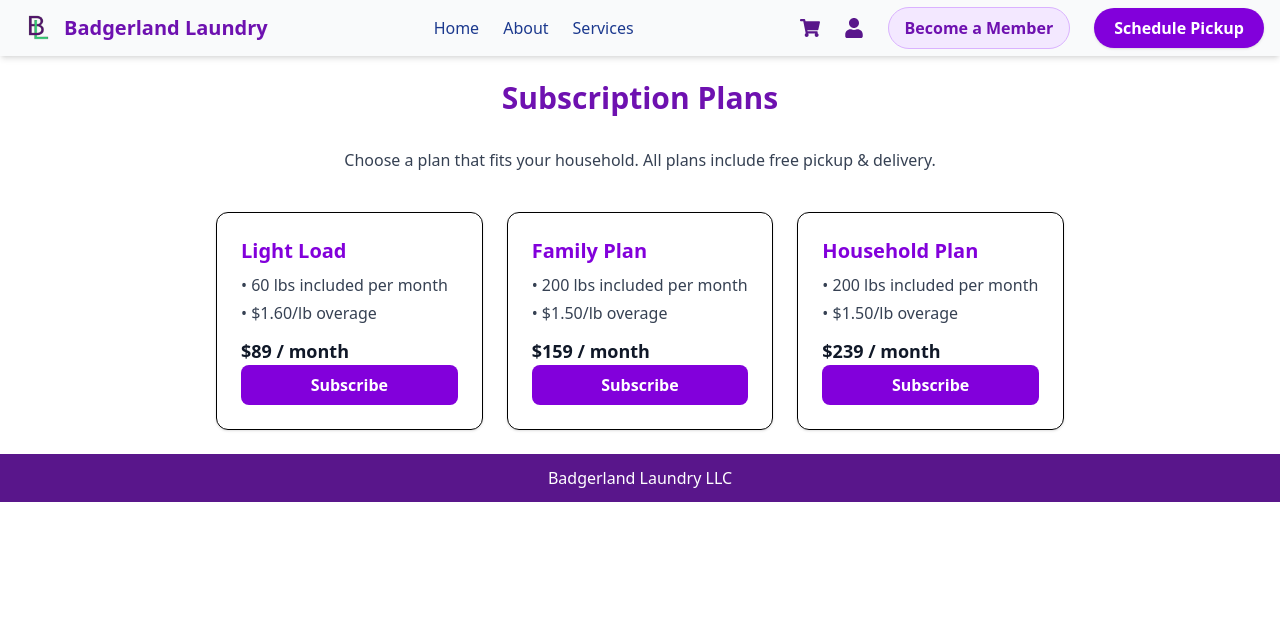
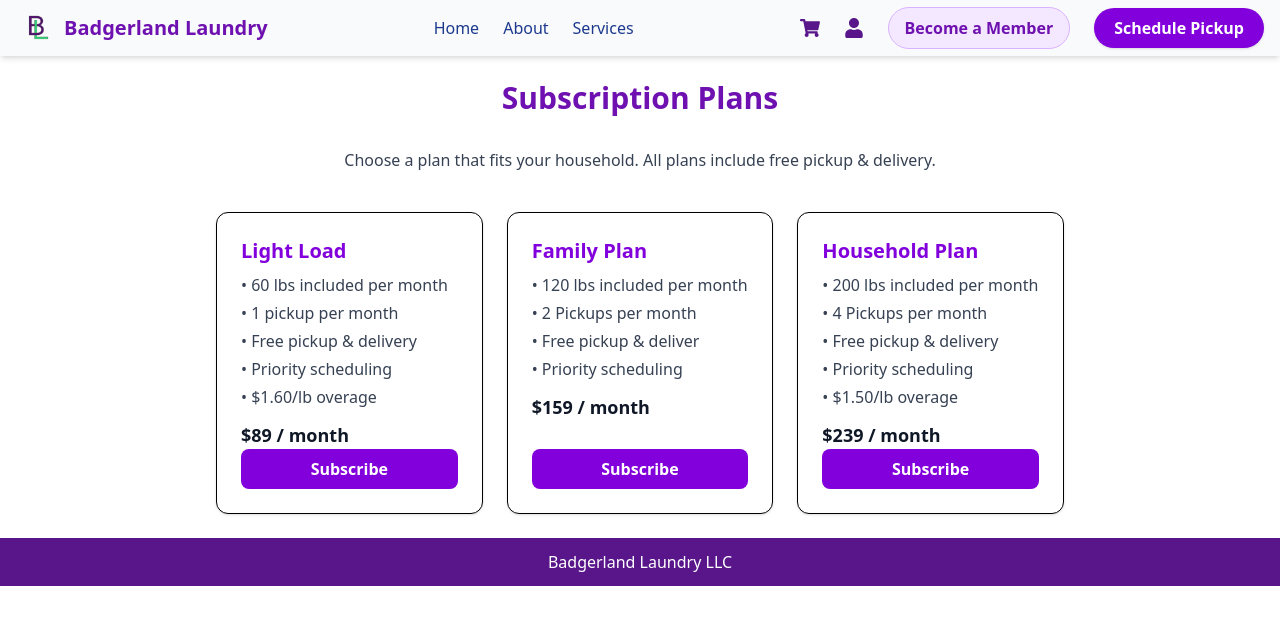
Before and after one commit to Badgerland608/BadgerlandSite, a React (Vite) app: page /plans in a window 1280 px wide. Shown: the top 624 px of the page. Built offline with nearby package versions, Linux system fonts and the light colour scheme; no server answers.

Commit message:
updated plans page

```diff
--- a/src/Plans.jsx
+++ b/src/Plans.jsx
@@ -17,6 +17,9 @@ export default function Plans() {
         <div className="border rounded-xl shadow p-6 flex flex-col">
           <h2 className="text-xl font-semibold text-purple-700 mb-2">Light Load</h2>
           <p className="text-gray-700 mb-1">• 60 lbs included per month</p>
+          <p className="text-gray-700 mb-1">• 1 pickup per month</p>
+          <p className="text-gray-700 mb-1">• Free pickup & delivery</p>
+          <p className="text-gray-700 mb-1">• Priority scheduling</p>
           <p className="text-gray-700 mb-1">• $1.60/lb overage</p>
           <p className="text-gray-900 font-bold text-lg mt-2">$89 / month</p>
 
@@ -31,8 +34,10 @@ export default function Plans() {
         {/* Family Plan */}
         <div className="border rounded-xl shadow p-6 flex flex-col">
           <h2 className="text-xl font-semibold text-purple-700 mb-2">Family Plan</h2>
-          <p className="text-gray-700 mb-1">• 200 lbs included per month</p>
-          <p className="text-gray-700 mb-1">• $1.50/lb overage</p>
+          <p className="text-gray-700 mb-1">• 120 lbs included per month</p>
+          <p className="text-gray-700 mb-1">• 2 Pickups per month</p>
+          <p className="text-gray-700 mb-1">• Free pickup & deliver</p>
+          <p className="text-gray-700 mb-1">• Priority scheduling</p>
           <p className="text-gray-900 font-bold text-lg mt-2">$159 / month</p>
 
           <a
@@ -47,6 +52,9 @@ export default function Plans() {
         <div className="border rounded-xl shadow p-6 flex flex-col">
           <h2 className="text-xl font-semibold text-purple-700 mb-2">Household Plan</h2>
           <p className="text-gray-700 mb-1">• 200 lbs included per month</p>
+          <p className="text-gray-700 mb-1">• 4 Pickups per month</p>
+          <p className="text-gray-700 mb-1">• Free pickup & delivery</p>
+          <p className="text-gray-700 mb-1">• Priority scheduling</p>
           <p className="text-gray-700 mb-1">• $1.50/lb overage</p>
           <p className="text-gray-900 font-bold text-lg mt-2">$239 / month</p>
 
```
